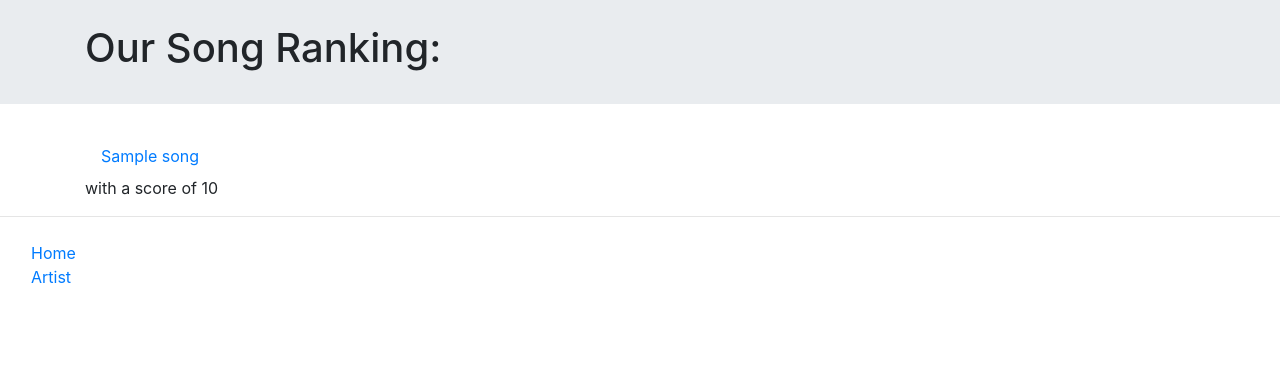
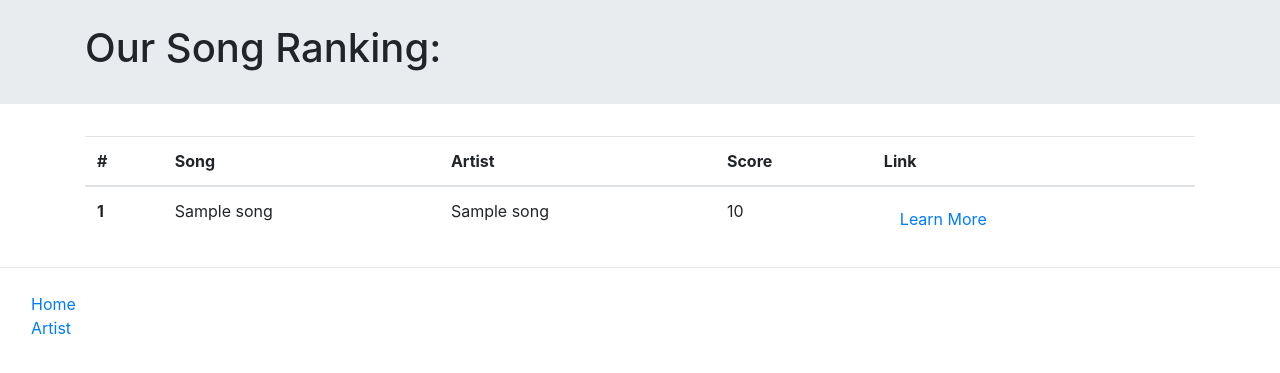
Before and after one commit to amykidd2/Applausable_WAD2_Group_Project, a Django app: page /applausable/highestReviewedSongs/ in a window 1280 px wide. Shown: the part 56-429 px from the top of the page. Run offline with Django 3.2, Linux system fonts and the light colour scheme; tables that the repository leaves empty hold one stand-in row (values such as "Sample post"); some libraries are stand-ins or nearby versions.

Commit message:
made table feature for highestReviewedSongs.html

```diff
--- a/templates/applausable/album.html
+++ b/templates/applausable/album.html
@@ -68,7 +68,7 @@
         <img src="{{ MEDIA_URL }}{{ album.artistID.artistImage }}"
              width="250"
              height="250" alt="Artist Image" />
-        <p align="center">Album by {{ album.artistID.artistName }}</p>
+        <p align="center">Back to Artist: {{ album.artistID.artistName }}</p>
     </a>
 </div>
 
--- a/templates/applausable/highestReviewedSongs.html
+++ b/templates/applausable/highestReviewedSongs.html
@@ -16,14 +16,32 @@ Homepage
 
 
 <div class="container">
+<table class="table table-hover">
+  <thead>
+    <tr>
+      <th scope="col">#</th>
+      <th scope="col">Song</th>
+      <th scope="col">Artist</th>
+      <th scope="col">Score</th>
+      <th scope="col">Link</th>
+    </tr>
+  </thead>
+  <tbody>
     {% if songs %}
-            {% for song in songs %}
-            <a class="nav-link active" href="{% url 'applausable:show_song' song.slug %}">
-                {{ song.title }}</a> with a score of {{song.overallScore}}
-            {% endfor %}
-    {% else %}
-    No songs availble
-    {% endif %}
+    {% for song in songs %}
+    <tr>
+        <th scope="row">1</th>
+        <td>{{ song.title }}</td>
+        <td>{{ song.artistName }}</td>
+        <td>{{ song.overallScore }}</td>
+        <td><a class="nav-link active" href="{% url 'applausable:show_song' song.slug %}">Learn More</a> </td>
+    </tr>
+    {% endfor %}
+{% else %}
+No songs availble
+{% endif %}
+  </tbody>
+</table>
 </div>
 
 {% endblock %}
```
